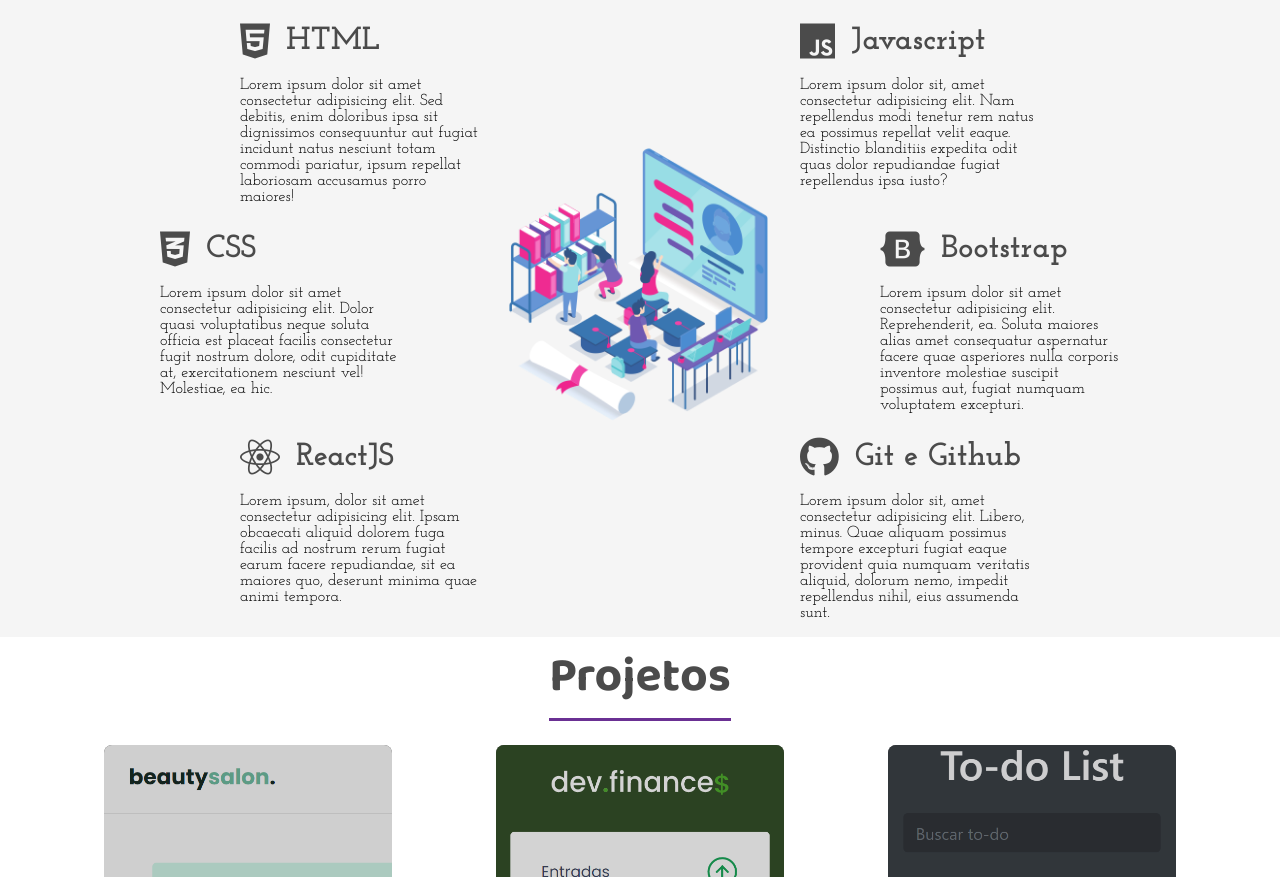
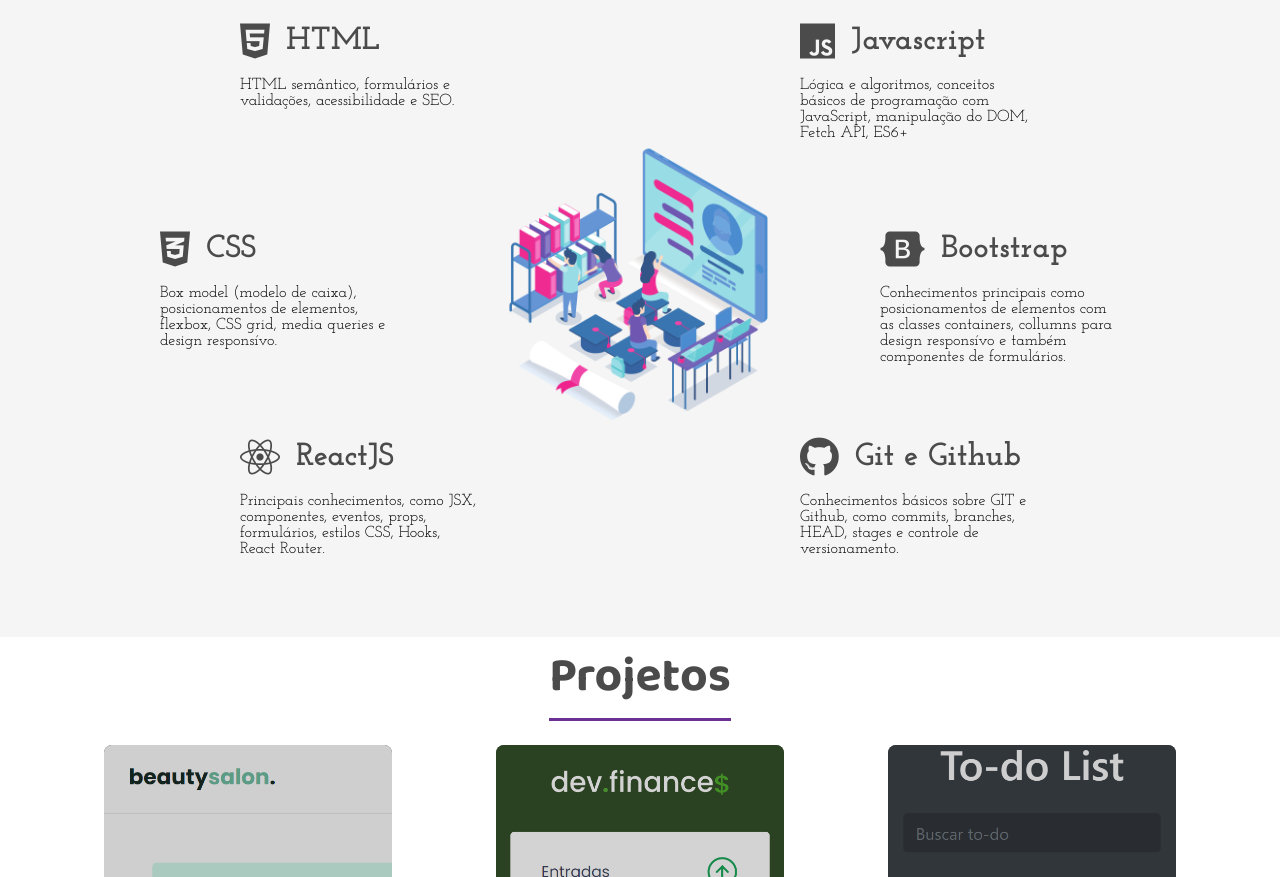
Before and after one commit to LucasMengue/portfolio, a plain HTML site: page index.html in a window 1280 px wide. Shown: the part 887-1764 px from the top of the page. Drawn offline with Linux system fonts and the light colour scheme.

Commit message:
added descriptions to conhecimentos sections

```diff
--- a/index.html
+++ b/index.html
@@ -83,10 +83,7 @@
             </div>
             <div class="conhecimento-text">
               <p>
-                Lorem ipsum dolor sit amet consectetur adipisicing elit. Sed
-                debitis, enim doloribus ipsa sit dignissimos consequuntur aut
-                fugiat incidunt natus nesciunt totam commodi pariatur, ipsum
-                repellat laboriosam accusamus porro maiores!
+                HTML semântico, formulários e validações, acessibilidade e SEO.
               </p>
             </div>
           </div>
@@ -97,10 +94,8 @@
             </div>
             <div class="conhecimento-text">
               <p>
-                Lorem ipsum dolor sit amet consectetur adipisicing elit. Dolor
-                quasi voluptatibus neque soluta officia est placeat facilis
-                consectetur fugit nostrum dolore, odit cupiditate at,
-                exercitationem nesciunt vel! Molestiae, ea hic.
+                Box model (modelo de caixa), posicionamentos de elementos,
+                flexbox, CSS grid, media queries e design responsívo.
               </p>
             </div>
           </div>
@@ -111,10 +106,8 @@
             </div>
             <div class="conhecimento-text">
               <p>
-                Lorem ipsum, dolor sit amet consectetur adipisicing elit. Ipsam
-                obcaecati aliquid dolorem fuga facilis ad nostrum rerum fugiat
-                earum facere repudiandae, sit ea maiores quo, deserunt minima
-                quae animi tempora.
+                Principais conhecimentos, como JSX, componentes, eventos, props,
+                formulários, estilos CSS, Hooks, React Router.
               </p>
             </div>
           </div>
@@ -125,10 +118,8 @@
             </div>
             <div class="conhecimento-text">
               <p>
-                Lorem ipsum dolor sit, amet consectetur adipisicing elit. Nam
-                repellendus modi tenetur rem natus ea possimus repellat velit
-                eaque. Distinctio blanditiis expedita odit quas dolor
-                repudiandae fugiat repellendus ipsa iusto?
+                Lógica e algoritmos, conceitos básicos de programação com
+                JavaScript, manipulação do DOM, Fetch API, ES6+
               </p>
             </div>
           </div>
@@ -139,11 +130,9 @@
             </div>
             <div class="conhecimento-text">
               <p>
-                Lorem ipsum dolor sit amet consectetur adipisicing elit.
-                Reprehenderit, ea. Soluta maiores alias amet consequatur
-                aspernatur facere quae asperiores nulla corporis inventore
-                molestiae suscipit possimus aut, fugiat numquam voluptatem
-                excepturi.
+                Conhecimentos principais como posicionamentos de elementos com
+                as classes containers, collumns para design responsívo e também
+                componentes de formulários.
               </p>
             </div>
           </div>
@@ -154,10 +143,8 @@
             </div>
             <div class="conhecimento-text">
               <p>
-                Lorem ipsum dolor sit, amet consectetur adipisicing elit.
-                Libero, minus. Quae aliquam possimus tempore excepturi fugiat
-                eaque provident quia numquam veritatis aliquid, dolorum nemo,
-                impedit repellendus nihil, eius assumenda sunt.
+                Conhecimentos básicos sobre GIT e Github, como commits,
+                branches, HEAD, stages e controle de versionamento.
               </p>
             </div>
           </div>
```
